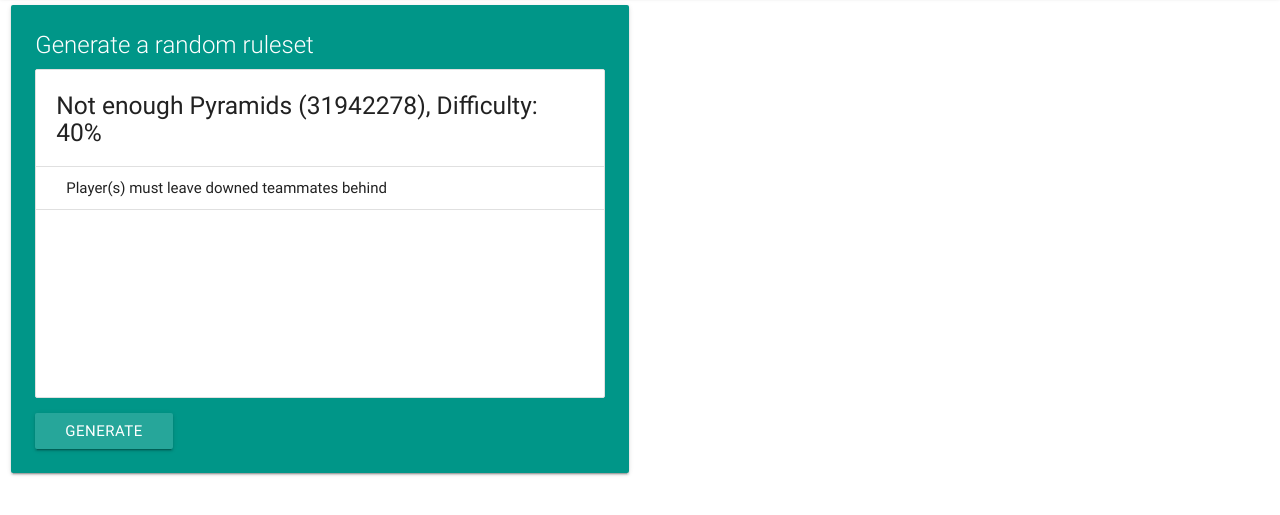
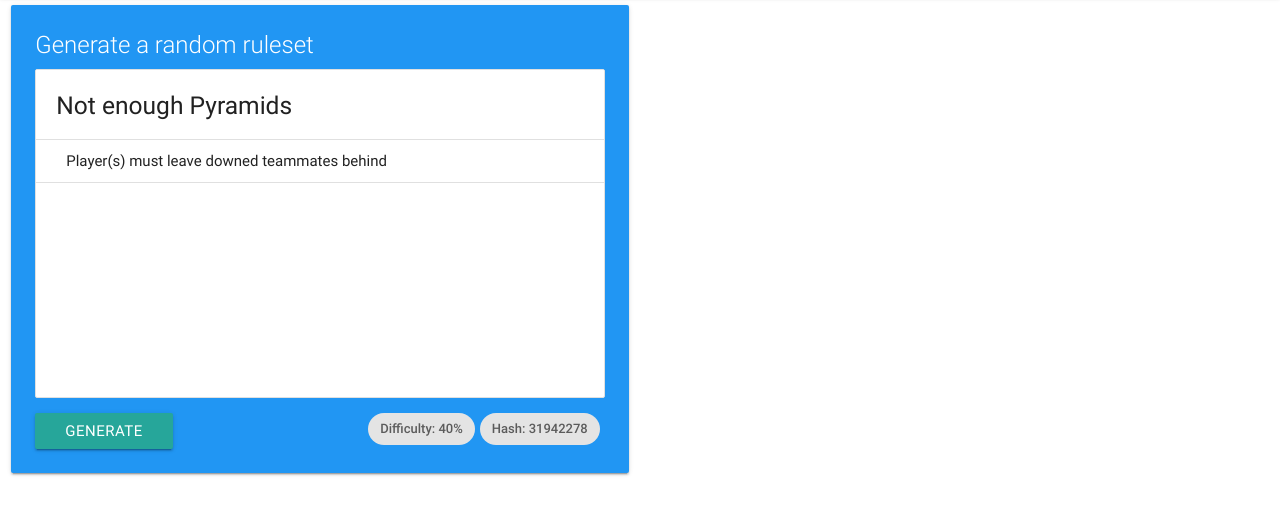
Before and after one commit to ahvonenj/fortnite-tool, a plain HTML site: page pages/rulegenerator.html in a window 1280 px wide. Shown: the part 67-582 px from the top of the page. Drawn offline with nearby package versions, Linux system fonts and the light colour scheme.

Commit message:
Stylize some more
Implement chips

```diff
--- a/pages/rulegenerator.html
+++ b/pages/rulegenerator.html
@@ -33,14 +33,19 @@
 
 		<div class="row">
 			<div class="col s6">
-				<div class="card teal">
+				<div class="card blue">
 					<div class="card-content">
 						<span class="card-title white-text">Generate a random ruleset</span>
 						<ul class="collection with-header" id = "rule-collection">
 
 					    </ul>
 						<a class="waves-effect waves-light btn" onclick = "rulegen.GenerateRuleset()">Generate</a>
-						<!--<a class="waves-effect waves-light btn" onclick = "program.RandomizeTile()">Tile</a>-->
+						<div class="chip" id = "hashchip">
+							Hash: -
+						</div>
+						<div class="chip" id = "difficultychip">
+							Difficulty: -
+						</div>
 					</div>
 				</div>
 			</div>
--- a/script/rulegen.js
+++ b/script/rulegen.js
@@ -136,7 +136,9 @@ var rulegen = null;
 			}
 
 			this.$rulecollection.empty();
-			this.$rulecollection.append('<li class="collection-header"><h5>' + rule_name + ' (' + rule_hash + '), Difficulty: ' + difficulty + '%</h5></li>')
+			this.$rulecollection.append('<li class="collection-header"><h5>' + rule_name + '</h5></li>');
+			$('#hashchip').text('Hash: ' + rule_hash);
+			$('#difficultychip').text('Difficulty: ' + difficulty + '%');
 
 			ruleset.forEach(function(r)
 			{
--- a/style/index.css
+++ b/style/index.css
@@ -32,8 +32,17 @@
 	background-color: #fff;
 }
 
-/* OVERRIDE */
-
-.collection .collection-item:last-child
+.collection .collection-item:not(:nth-child(6))
 {
 	border-bottom: 1px solid #e0e0e0 !important;
+}
+
+.collection .collection-item:nth-child(6)
+{
+	border-bottom: none;
+}
+
+#hashchip, #difficultychip
+{
+	float: right;
+}
```
Also changed, not shown: index.html (+1 -1 lines), pages/droppoint.html (+1 -1 lines).
